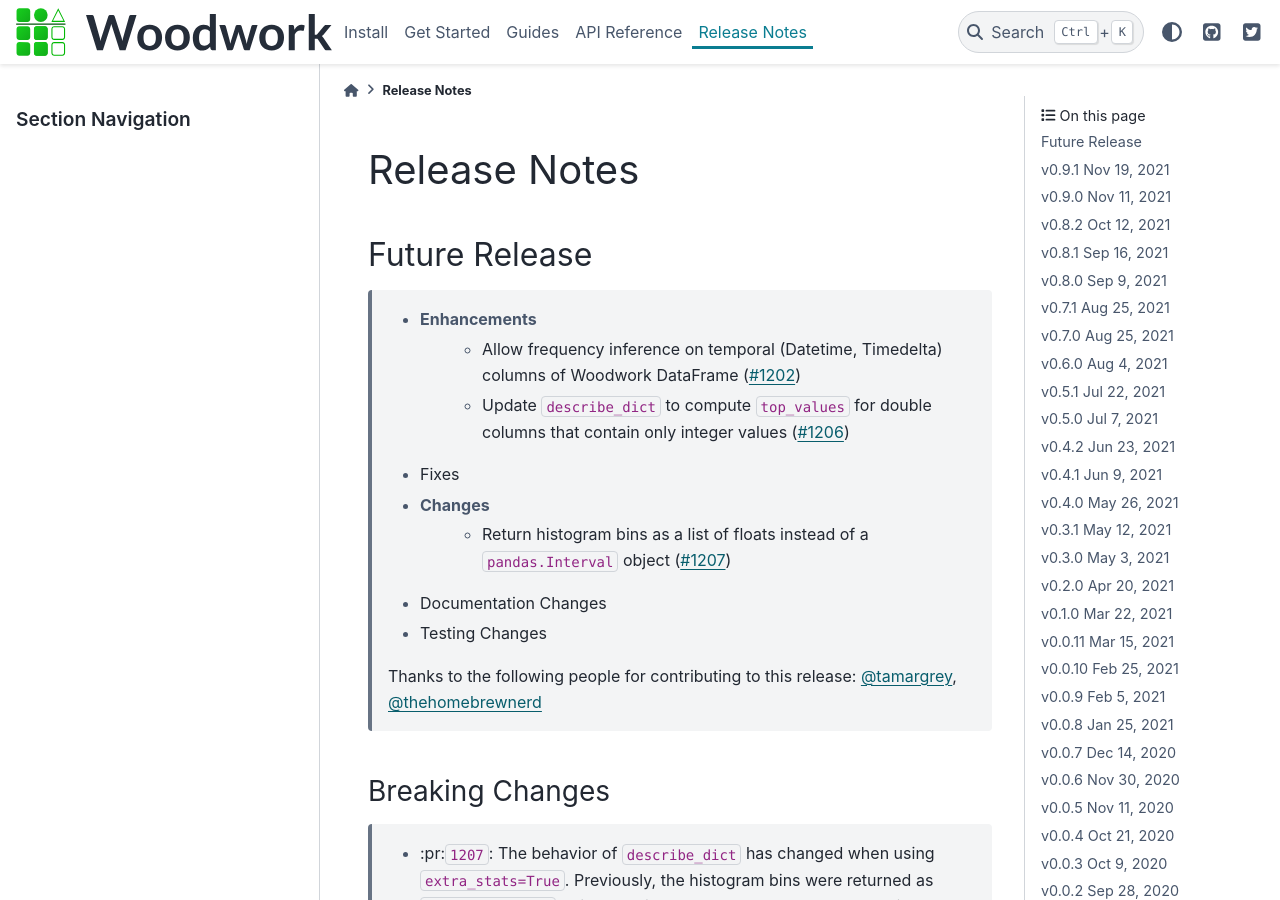
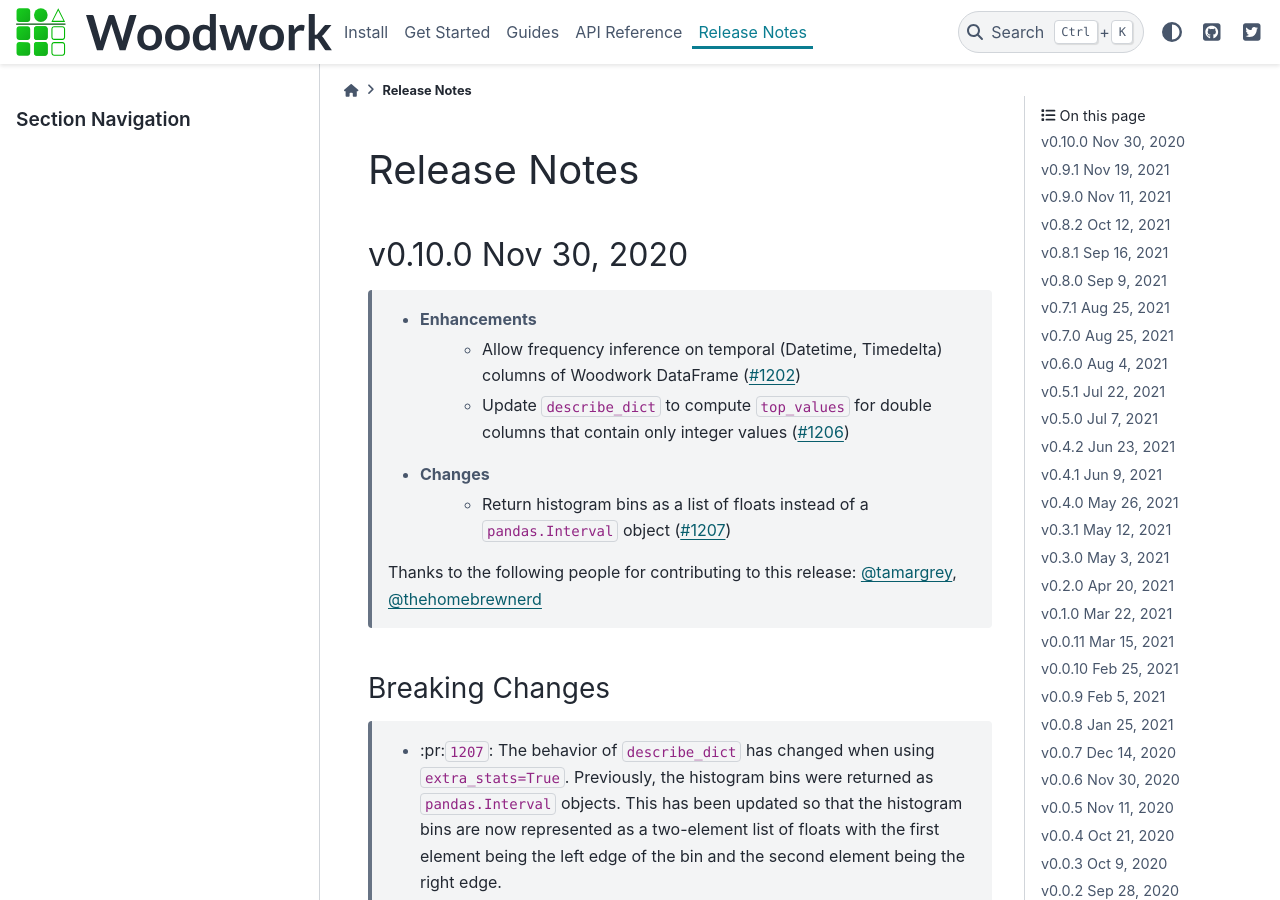
Before and after one commit to alteryx/woodwork, a Sphinx documentation site: the page built from docs/source/release_notes.rst, in a window 1280 px wide and 900 px high. Built offline with Sphinx 7.4.7 and the PyData theme 0.15.4, drawn with Linux system fonts in a browser that asks for light colours; comment, search, counter and statistics services are not loaded.

Commit message:
v0.10.0 (#1209)

```diff
--- a/docs/source/release_notes.rst
+++ b/docs/source/release_notes.rst
@@ -2,16 +2,23 @@
 
 Release Notes
 -------------
-Future Release
-==============
+.. Future Release
+  ==============
+    * Enhancements
+    * Fixes
+    * Changes
+    * Documentation Changes
+    * Testing Changes
+
+.. Thanks to the following people for contributing to this release:
+
+v0.10.0 Nov 30, 2020
+====================
     * Enhancements
         * Allow frequency inference on temporal (Datetime, Timedelta) columns of Woodwork DataFrame (:pr:`1202`)
         * Update ``describe_dict`` to compute ``top_values`` for double columns that contain only integer values (:pr:`1206`)
-    * Fixes
     * Changes
         * Return histogram bins as a list of floats instead of a ``pandas.Interval`` object (:pr:`1207`)
-    * Documentation Changes
-    * Testing Changes
 
     Thanks to the following people for contributing to this release:
     :user:`tamargrey`, :user:`thehomebrewnerd`
--- a/setup.py
+++ b/setup.py
@@ -16,7 +16,7 @@ setup(
     author='Alteryx, Inc.',
     author_email='support@featurelabs.com',
     license='BSD 3-clause',
-    version='0.9.1',
+    version='0.10.0',
     description='a two-dimensional data object with labeled axes and typing information',
     url='https://github.com/alteryx/woodwork/',
     classifiers=[
--- a/woodwork/version.py
+++ b/woodwork/version.py
@@ -1 +1 @@
-__version__ = "0.9.1"
+__version__ = "0.10.0"
```
Also changed, not shown: 1 other file.
